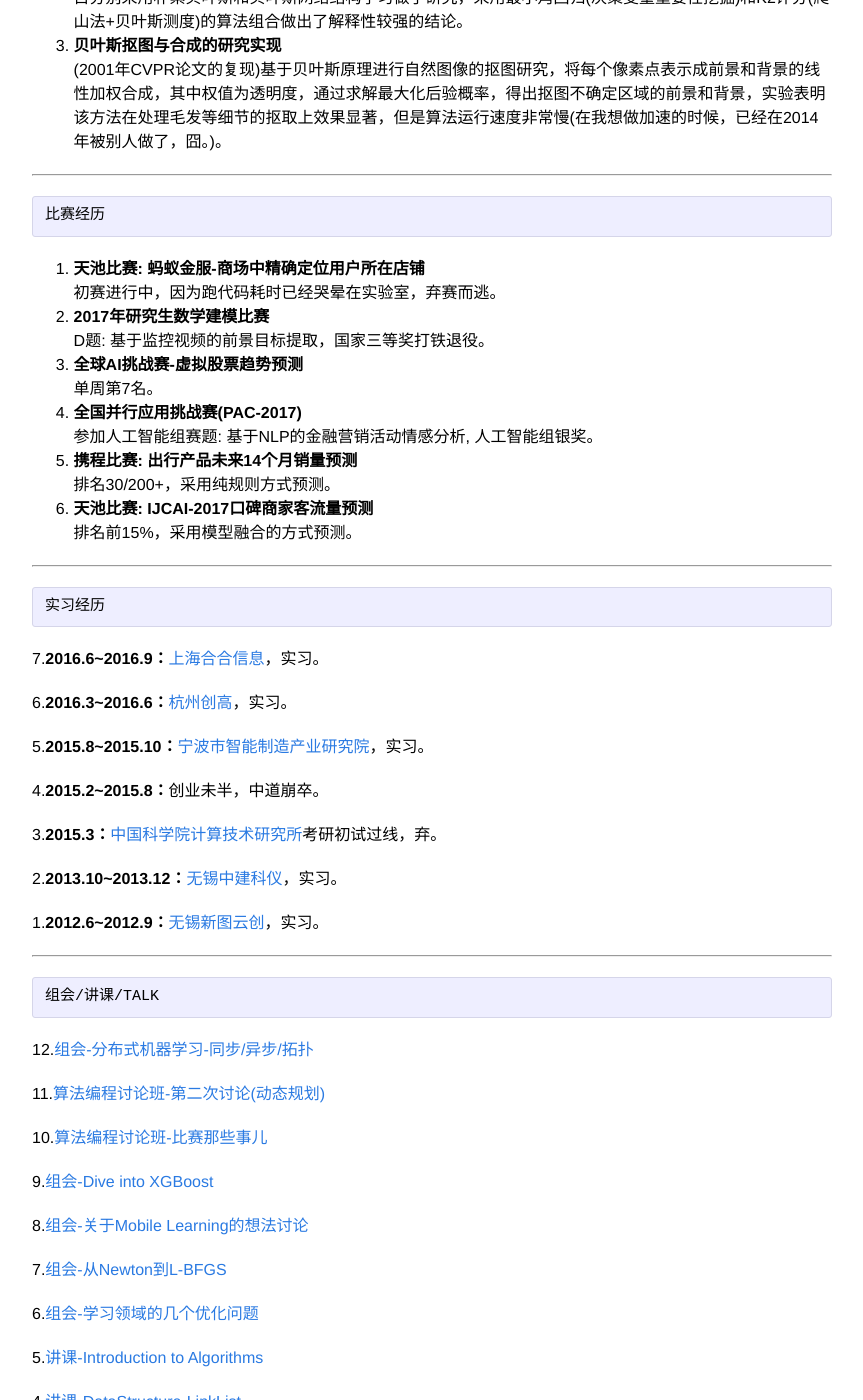
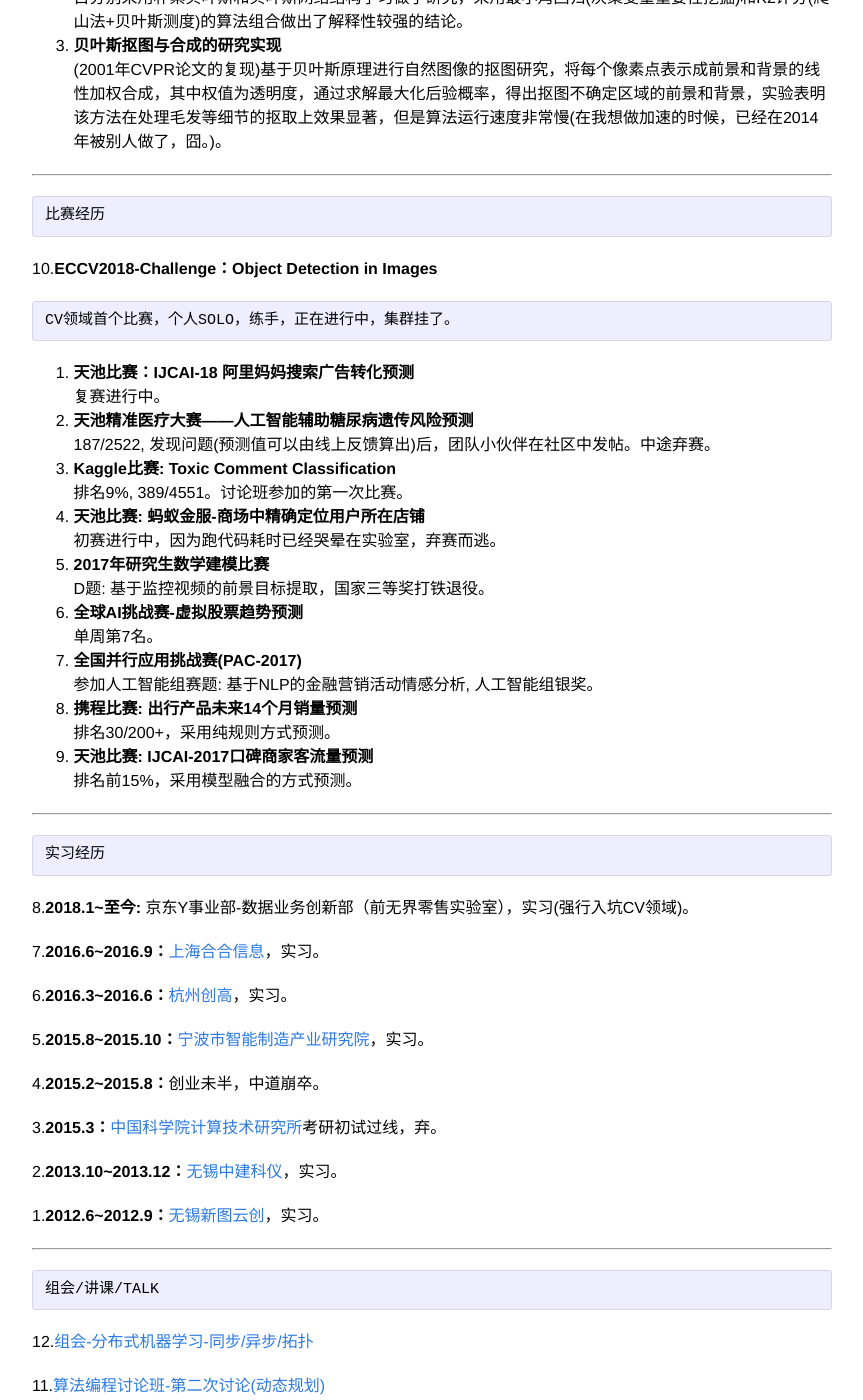
Before and after one commit to zhpmatrix/zhpmatrix.github.io, a Jekyll site: the page built from about.md, in a window 1280 px wide and 1400 px high, scrolled down 1380 px. Shown: the whole window, without its empty margins (208-1071 px from the left). Built offline with Jekyll 4.4.1, drawn with Linux system fonts in a browser that asks for light colours; comment, search, counter and statistics services are not loaded.

Commit message:
update about

```diff
--- a/about.md
+++ b/about.md
@@ -78,6 +78,22 @@ permalink: /about/
 ---
     比赛经历
 
+10.**ECCV2018-Challenge：Object Detection in Images**
+
+    CV领域首个比赛，个人SOLO，练手，正在进行中，集群挂了。
+
+9. **天池比赛：IJCAI-18 阿里妈妈搜索广告转化预测**
+
+    复赛进行中。
+
+8.  **天池精准医疗大赛——人工智能辅助糖尿病遗传风险预测**
+
+    187/2522, 发现问题(预测值可以由线上反馈算出)后，团队小伙伴在社区中发帖。中途弃赛。
+
+7. **Kaggle比赛: Toxic Comment Classification**
+
+    排名9%, 389/4551。讨论班参加的第一次比赛。
+
 6. **天池比赛:  蚂蚁金服-商场中精确定位用户所在店铺**
 
    初赛进行中，因为跑代码耗时已经哭晕在实验室，弃赛而逃。
@@ -105,7 +121,7 @@ permalink: /about/
 ---
     实习经历
 
-
+8.**2018.1~至今:** 京东Y事业部-数据业务创新部（前无界零售实验室），实习(强行入坑CV领域)。
 
 7.**2016.6~2016.9：**[上海合合信息](http://www.intsig.com/zh/)，实习。
 
```
